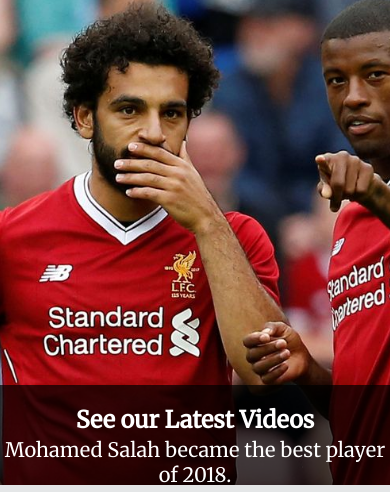
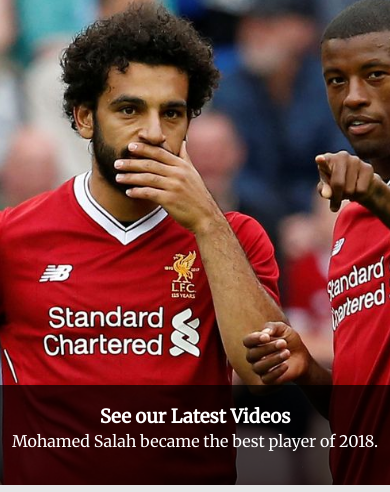
Before and after one commit to moaaztaha/royal, a plain HTML site: page index.html in a window 390 px wide. Shown: the part 92-584 px from the top of the page. Drawn offline with Linux system fonts and the light colour scheme.

Commit message:
fixed home-background font size

```diff
--- a/style/style.css
+++ b/style/style.css
@@ -499,6 +499,10 @@
   /* End Header */
 
   /* Start Main */
+  .home-background-content{
+    font-size: 16px;
+  }
+
   .home-background-content p{
     margin-top: 3px;
   }
```
